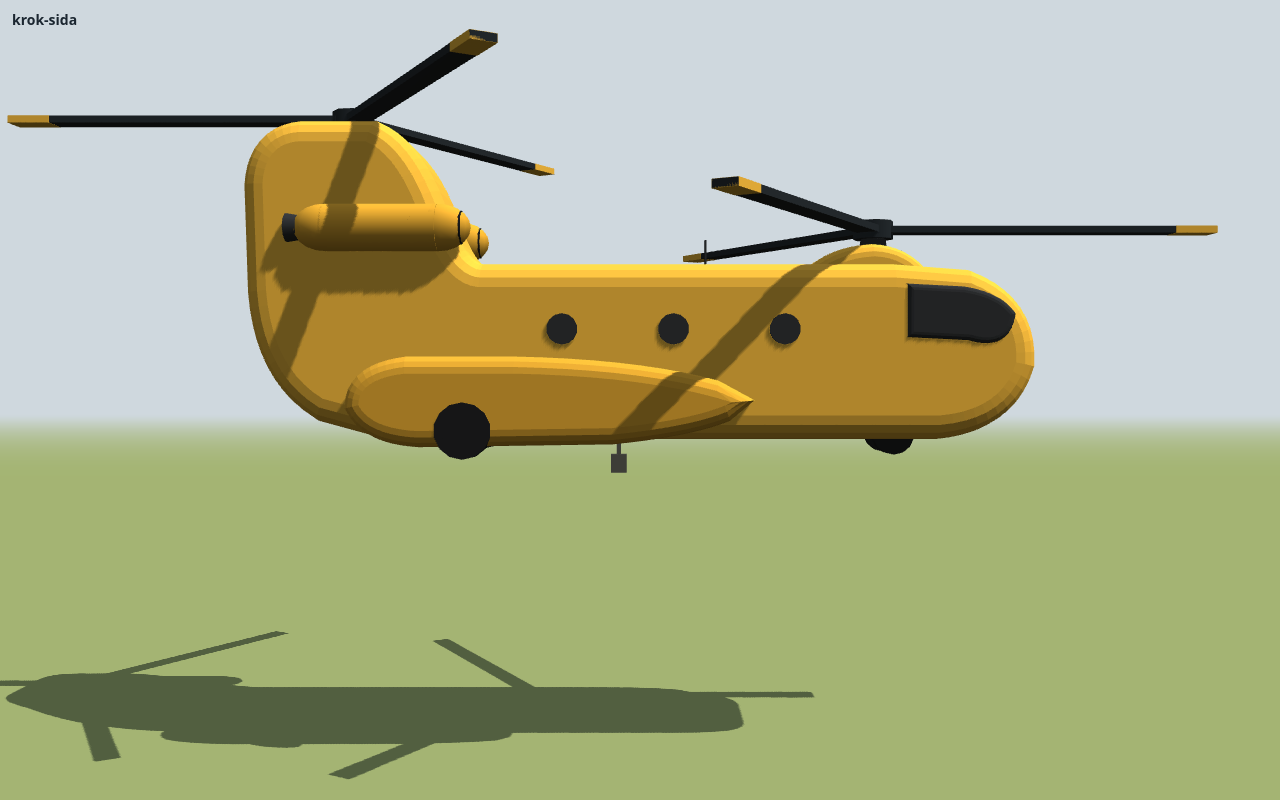
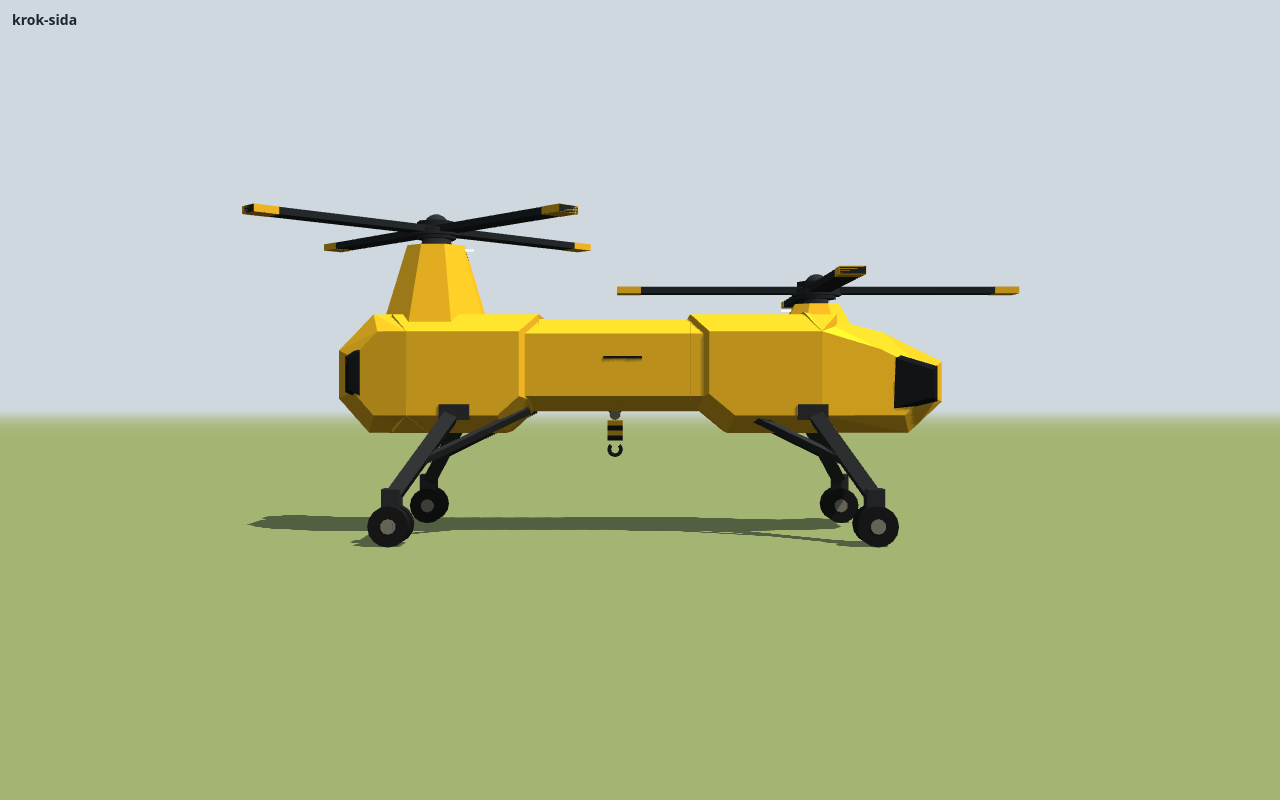
Before and after one commit to MagnusTjerneld/beachhead, a plain HTML site: page proto/modeller.html in a window 1280 px wide. Drawn offline with nearby package versions, Linux system fonts and the light colour scheme.

Commit message:
Prototyp: KROK efter Magnus design 02A, en lång facetterad gul kropp i tre sektioner med upphöjd buk, kort främre och hög bakre rotormast med fyrbladiga rotorer, fyra långa kranben till tvillinghjul och en randig krokblock under mitten (issue 68)
Co-Authored-By: Claude Opus 5.5 (1M context) <noreply@anthropic.com>
Claude-Session: https://claude.ai/code/session_01UesNbXoCtvHArSCaXFA1wE

```diff
--- a/proto/modeller.html
+++ b/proto/modeller.html
@@ -5,7 +5,7 @@
 </head><body><div id="lbl"></div>
 <script src="https://cdnjs.cloudflare.com/ajax/libs/three.js/r128/three.min.js"></script>
 <script>
-/* Prototypes for issue 68 (Magnus 20 okt): KROK as an unmanned tandem-rotor helicopter in the spirit of the Swedish Hkp 4, and BÄVER
+/* Prototypes for issue 68 (Magnus 20 okt): KROK as an unmanned tandem-rotor helicopter (from 21 okt after Magnus's own design 02A), and BÄVER
    as an engineer vehicle in field olive with yellow warning details. Pictures only (decided 20 okt): nothing here is in the game yet.
    The helpers, light and scale are the game's, so the models read as they would there. No real names, logos or copied shapes. */
 const PI=Math.PI,TAU=PI*2,MATS=new Map(),GEOS=new Map();
@@ -17,35 +17,53 @@ function rotor(n,len,w,tip,col){const r=new THREE.Group();r.add(mesh(cyl(w*.9,w*
   for(let i=0;i<n;i++){const b=new THREE.Group();b.rotation.y=i*TAU/n;b.add(mesh(box(len,w*.3,w),mat(col||0x22282e),len/2,0,0));b.add(mesh(box(len*.12,w*.32,w*1.02),mat(tip||0xd8dde0),len*.94,0,0));r.add(b);}
   return r;}
 
-/* KROK, tandem, rounded (21 okt, Magnus: "alldeles för blockig, runda den mer"; proportions from a side view of the Hkp 4, an own
-   silhouette): the body is a side profile extruded to its width with rounded edges, so the nose, the belly and the tall aft pylon
-   flow into one another; long rounded sponsons low on the sides carry the main wheels, a low rounded hump carries the forward rotor,
-   the engines sit as rounded pods on the aft pylon, and the unmanned nose has a dark sensor window and a sensor ball */
-function prof(pts,depth,bev){const sh=new THREE.Shape();sh.moveTo(pts[0][0],pts[0][1]);for(let i=1;i<pts.length;i++){const p=pts[i];if(p.length===4)sh.quadraticCurveTo(p[0],p[1],p[2],p[3]);else sh.lineTo(p[0],p[1]);}
-  const g=new THREE.ExtrudeGeometry(sh,{depth:depth-2*bev,bevelEnabled:true,bevelThickness:bev,bevelSize:bev,bevelSegments:4,curveSegments:10});g.translate(0,0,-(depth-2*bev)/2);return g;}
-function pod(len,r,col,x,y,z){const g=new THREE.Group(),m=mat(col);const c=mesh(cyl(r,r,len,14),m,0,0,0);c.rotation.z=PI/2;g.add(c);
-  for(const sx of[-1,1]){const e=mesh(new THREE.SphereGeometry(r,14,10),m,sx*len/2,0,0);e.scale.set(1.4,1,1);g.add(e);}g.position.set(x,y,z);return g;}
-function krokTandem(col){col=col||0xd9a63a;const g=new THREE.Group(),Y=mat(col),Y2=mat(col===0xd9a63a?0xc4922e:0x434d30),DK=mat(0x2a2c30),MET=mat(0x7d7a72),BLK=mat(0x1b1c1e),SEN=mat(0x111418);
-  // the body: belly, rounded nose, straight back, then the aft pylon rising and the tail sloping back down to the ramp
-  g.add(mesh(prof([[5.4,.75],[6.5,.85,6.75,1.7],[6.8,2.6,5.9,2.95],[4.6,3.05],[-2.9,3.05],[-3.5,3.1,-3.9,4.2],[-4.3,5.4,-4.9,5.65],[-6.1,5.65],[-6.7,5.6,-6.75,4.9],
-    [-6.7,3.0],[-6.6,1.6,-5.7,1.05],[-4.6,.75],[5.4,.75]],2.3,.45),Y));
-  g.add(mesh(prof([[5.9,2.2],[6.55,2.0,6.62,2.55],[6.4,2.85,5.8,2.95],[4.9,3.0],[4.9,2.25],[5.9,2.2]],2.42,.12),DK));   // the dark sensor window
-  g.add(mesh(new THREE.SphereGeometry(.36,12,10),SEN,6.2,.85,0));
-  // the forward rotor on a low rounded hump
-  g.add(mesh(prof([[3.0,2.95],[3.4,3.6,4.3,3.65],[5.0,3.62,5.3,2.95],[3.0,2.95]],1.3,.25),Y));
-  g.add(mesh(cyl(.22,.28,.55,10),DK,4.4,3.9,0));const r1=rotor(3,6.4,.42,0xd9a63a);r1.position.set(4.4,4.2,0);g.add(r1);
-  // the aft rotor on top of the pylon, higher than the forward one
-  g.add(mesh(cyl(.22,.28,.55,10),DK,-5.4,5.95,0));const r2=rotor(3,6.4,.42,0xd9a63a);r2.position.set(-5.4,6.25,0);r2.rotation.y=PI/3;g.add(r2);
-  // the engines as rounded pods on the pylon's flanks, with dark intakes and exhausts
-  for(const z of[-1.25,1.25]){g.add(pod(2.0,.42,col===0xd9a63a?0xc4922e:0x434d30,-4.6,4.1,z));g.add(mesh(cyl(.3,.3,.06,12),BLK,-3.2,4.1,z).rotateZ(PI/2));g.add(mesh(cyl(.26,.2,.4,10),DK,-6.1,4.1,z).rotateZ(PI/2));}
-  // long rounded sponsons low on the sides, tapering forward, carrying the main wheels
-  for(const z of[-1.35,1.35]){const sp=mesh(prof([[1.6,1.0],[.2,1.45,-2.2,1.5],[-4.1,1.5],[-4.9,1.4,-4.9,.95],[-4.7,.55,-3.9,.5],[-.5,.55],[1.0,.7,1.6,1.0]],.9,.3),Y2);sp.position.z=z;g.add(sp);
-    const w=mesh(cyl(.5,.5,.32,14),BLK,-3.1,.5,z*1.22);w.rotation.x=PI/2;g.add(w);g.add(mesh(cyl(.06,.06,.5,6),MET,-3.1,.72,z*1.12).rotateX(PI/2));}
-  for(const z of[-.38,.38]){const w=mesh(cyl(.38,.38,.26,14),BLK,4.7,.38,z);w.rotation.x=PI/2;g.add(w);}g.add(mesh(cyl(.07,.07,.7,6),MET,4.7,.72,0));
-  // round dark ports along the sides, a seam round the ramp, the cargo hook under the middle, a beacon and an antenna
-  for(const x of[2.6,.6,-1.4])for(const z of[-1.16,1.16]){const pt=mesh(cyl(.28,.28,.06,14),DK,x,2.3,z);pt.rotation.x=PI/2;g.add(pt);}
-  g.add(mesh(box(1.0,.32,.85),DK,-.4,.62,0));g.add(mesh(cyl(.04,.04,.6,4),MET,-.4,.2,0));g.add(mesh(box(.3,.35,.15),MET,-.4,-.2,0));
-  g.add(mesh(cyl(.14,.16,.22,8),mat(0xf0a020),-1.8,3.15,0));g.add(mesh(cyl(.02,.02,.9,4),DK,1.2,3.5,.6));
+/* KROK 02A (21 okt, Magnus's own design sheet "KROK / 02A, höjdförskjutna rotorer"): a long faceted yellow body in three sections,
+   nose and tail tapering, the belly raised between the sections so the hook hangs clear; a short pylon forward and a tall one aft so
+   the two four-bladed rotors pass over each other; four long crane legs splayed out to twin wheels, high enough to straddle a load;
+   a dark sensor window in the nose, a dark tail with red lights and a striped hook block under the middle */
+function facet(pts,depth,bev,taper){const sh=new THREE.Shape();sh.moveTo(pts[0][0],pts[0][1]);for(let i=1;i<pts.length;i++)sh.lineTo(pts[i][0],pts[i][1]);
+  const g=new THREE.ExtrudeGeometry(sh,{depth:depth-2*bev,bevelEnabled:true,bevelThickness:bev,bevelSize:bev,bevelSegments:1,curveSegments:1});g.translate(0,0,-(depth-2*bev)/2);
+  if(taper){const p=g.attributes.position;for(let i=0;i<p.count;i++)p.setZ(i,p.getZ(i)*taper(p.getX(i)));g.computeVertexNormals();}return g;}
+function frust(rt,rb,h,sx,sz){const g=new THREE.CylinderGeometry(rt,rb,h,8).toNonIndexed();g.rotateY(PI/8);g.scale(sx,1,sz);g.computeVertexNormals();return g;}
+function strut(a,b,t,m){const d=new THREE.Vector3().subVectors(b,a),L=d.length(),o=new THREE.Mesh(box(t,L,t),m);o.position.copy(a).addScaledVector(d,.5);o.quaternion.setFromUnitVectors(new THREE.Vector3(0,1,0),d.normalize());return o;}
+function krok02(col,load){col=col||0xe8b224;const g=new THREE.Group(),Y=mat(col),DK=mat(0x2a2c30),BLK=mat(0x1b1c1e),MET=mat(0x7d7a72),SEN=mat(0x15181c),
+    WH=new THREE.MeshBasicMaterial({color:0xf4f6f8}),RED=new THREE.MeshBasicMaterial({color:0xd8261c}),AMB=new THREE.MeshBasicMaterial({color:0xf0a020}),V=(x,y,z)=>new THREE.Vector3(x,y,z);
+  const nose=x=>x>4.2?1-.4*(x-4.2)/2.6:1,tail=x=>x<-5.4?1-.22*(-5.4-x)/1.3:1;
+  // the three sections: the nose section, a slightly narrower middle with the belly raised, and the tail section
+  // (the tapering nose and tail are pieces of their own, so their faces stay flat; the joints read as panel seams)
+  g.add(mesh(facet([[1.6,.5],[2.2,0],[4.2,0],[4.2,1.95],[1.6,1.95]],2.3,.42),Y));g.add(mesh(facet([[4.2,0],[6.2,0],[6.75,.5],[6.75,1.0],[5.6,1.55],[4.2,1.95]],2.3,.42,nose),Y));
+  g.add(mesh(facet([[2.0,.45],[2.0,1.9],[-3.3,1.9],[-3.3,.45]],2.05,.36),Y));
+  g.add(mesh(facet([[-2.8,.45],[-2.8,1.95],[-5.4,1.95],[-5.4,0],[-3.3,0]],2.3,.42),Y));g.add(mesh(facet([[-5.4,1.95],[-6.1,1.95],[-6.7,1.35],[-6.7,.55],[-6.2,0],[-5.4,0]],2.3,.42,tail),Y));
+  // the dark sensor window round the nose with a light at each corner, the dark tail with red lights
+  g.add(mesh(facet([[5.95,.18],[6.86,.42],[6.86,1.06],[6.0,1.33]],1.72,.12),SEN));
+  for(const z of[-.62,.62])g.add(mesh(box(.12,.1,.14),WH,6.78,.6,z));
+  g.add(mesh(facet([[-6.45,.42],[-6.79,.6],[-6.79,1.32],[-6.45,1.58]],1.86,.1),SEN));
+  for(const z of[-.8,.8])g.add(mesh(box(.1,.1,.12),RED,-6.8,1.25,z));
+  // the short forward pylon and the tall aft pylon, so the aft rotor runs well above the forward one
+  g.add(mesh(frust(.42,.72,.7,1.35,1.0),Y,4.25,2.3,0));g.add(mesh(cyl(.24,.3,.26,8),DK,4.25,2.78,0));g.add(mesh(box(.3,.05,.08),WH,3.55,2.5,0));
+  const r1=rotor(4,4.8,.52,col);r1.position.set(4.25,2.98,0);r1.add(mesh(cyl(.6,.6,.16,10),DK,0,-.05,0));r1.add(mesh(new THREE.SphereGeometry(.3,10,6,0,TAU,0,PI/2),DK,0,.1,0));g.add(r1);
+  g.add(mesh(frust(.55,1.05,2.1,1.3,1.0),Y,-4.9,3.0,0));g.add(mesh(cyl(.3,.38,.3,8),DK,-4.9,4.2,0));g.add(mesh(box(.4,.05,.08),WH,-4.2,3.95,0));
+  const r2=rotor(4,4.8,.52,col);r2.position.set(-4.9,4.42,0);r2.rotation.y=PI/4;r2.add(mesh(cyl(.6,.6,.16,10),DK,0,-.05,0));r2.add(mesh(new THREE.SphereGeometry(.3,10,6,0,TAU,0,PI/2),DK,0,.1,0));g.add(r2);r1.userData.rotor=r2.userData.rotor=true;
+  // a sensor box and a beacon on the back, vent slots along the middle section
+  g.add(mesh(facet([[.2,1.85],[.2,2.2],[-.6,2.2],[-.6,1.85]],.6,.06),DK,0,0,0));g.add(mesh(cyl(.1,.12,.16,8),AMB,-1.6,2.0,0));
+  for(const z of[-1.03,1.03])g.add(mesh(box(.9,.06,.03),BLK,-.4,1.35,z));
+  // four crane legs: a heavy strut from the body's corner out and down to a knee, a lighter brace from further in, twin wheels
+  for(const[hx,bx,fx]of[[4.0,2.3,5.2],[-4.3,-2.6,-5.5]])for(const s of[-1,1]){
+    const hip=V(hx,.12,s*.95),knee=V(fx,-1.8,s*2.25),axle=V(fx,-2.4,s*2.35);
+    g.add(mesh(box(.7,.36,.5),DK,hx,.08,s*.95));g.add(strut(hip,knee,.32,DK));g.add(strut(knee,axle,.26,DK));
+    g.add(strut(V(bx,.12,s*.8),hip.clone().lerp(knee,.62),.16,DK));g.add(mesh(box(.4,.4,.4),DK,knee.x,knee.y,knee.z));
+    g.add(mesh(box(.2,.2,.62),DK,fx,-2.4,s*2.35));
+    for(const dz of[-.21,.21]){const w=mesh(cyl(.45,.45,.26,16),BLK,fx,-2.4,s*2.35+dz);w.rotation.x=PI/2;g.add(w);const hb=mesh(cyl(.17,.17,.28,10),MET,fx,-2.4,s*2.35+dz);hb.rotation.x=PI/2;g.add(hb);}}
+  // the hook under the middle: a frame from the belly, a block in yellow and black bands, the hook
+  g.add(strut(V(-1.15,.47,0),V(-.6,.02,0),.12,DK));g.add(strut(V(-.05,.47,0),V(-.6,.02,0),.12,DK));g.add(mesh(box(1.4,.12,.4),DK,-.6,.48,0));
+  const pl=mesh(cyl(.13,.13,.2,10),MET,-.6,0,0);pl.rotation.x=PI/2;g.add(pl);
+  for(let i=0;i<4;i++)g.add(mesh(box(.36,.12,.3),i%2?BLK:Y,-.6,-.2-.12*i,0));
+  const hk=mesh(new THREE.TorusGeometry(.14,.045,6,14,PI*1.5),DK,-.6,-.84,0);hk.rotation.z=PI*.75;g.add(hk);
+  if(load){const gy=-2.85,OL=mat(0x4f5b38),WD=mat(0x8a6038);
+    g.add(mesh(box(1.8,.14,1.25),WD,-.6,gy+.07,0));for(const z of[-.5,0,.5])g.add(mesh(box(1.8,.06,.14),WD,-.6,gy+.17,z));
+    g.add(mesh(facet([[.25,gy+.2],[.25,gy+.95],[-1.45,gy+.95],[-1.45,gy+.2]],1.15,.06),OL));
+    for(const x of[-1.1,-.1])g.add(mesh(box(.08,.78,1.19),BLK,x,gy+.58,0));
+    for(const[x,z]of[[.18,.5],[.18,-.5],[-1.38,.5],[-1.38,-.5]])g.add(strut(V(-.6,-.95,0),V(x,gy+.96,z),.04,BLK));}
   return g;}
 
 /* BÄVER, engineer vehicle: an armoured six-wheeler with a sloped glacis, a dozer blade with yellow and black warning edge, a folded
@@ -85,9 +103,10 @@ sc.add(new THREE.HemisphereLight(0xdfe9f2,0x6b6a55,.75));const sun=new THREE.Dir
 Object.assign(sun.shadow.camera,{left:-20,right:20,top:20,bottom:-20});sc.add(sun);
 const gr=new THREE.Mesh(new THREE.PlaneGeometry(400,400),mat(0x7d8a5a));gr.rotation.x=-PI/2;gr.receiveShadow=true;sc.add(gr);
 const q=new URLSearchParams(location.search),v=q.get('v')||'krok-sida';
-const kind=v.split('-')[0],m=kind==='krok'?krokTandem(/oliv/.test(v)?0x4f5b38:0):baverIng();m.traverse(o=>{if(o.isMesh){o.castShadow=true;o.receiveShadow=true;}});
-if(kind==='krok'&&!/mark/.test(v))m.position.y=6;sc.add(m);
-const views={'krok-sida':[0,7.5,22,0,7,0],'krok-snett':[15,13,16,0,7,0],'krok-under':[9,2,11,0,7,0],'krok-ovan':[2,30,6,0,6,0],'krok-mark':[13,6,14,0,2.5,0],'krok-oliv-sida':[0,7.5,22,0,7,0],'krok-oliv-snett':[15,13,16,0,7,0],
+const kind=v.split('-')[0],m=kind==='krok'?krok02(/oliv/.test(v)?0x4f5b38:0,/last/.test(v)):baverIng();m.traverse(o=>{if(o.isMesh){o.castShadow=true;o.receiveShadow=true;}});m.traverse(o=>{if(o.userData.rotor)o.traverse(c=>c.castShadow=false);});  // the rotors spin in the game; a still blade's shadow only reads as stripes
+if(kind==='krok')m.position.y=/under/.test(v)?0:2.85;if(/under/.test(v))gr.visible=false;sc.add(m);
+const views={'krok-fram':[26,3.6,0,0,3.3,0],'krok-bak':[-26,3.6,0,0,3.3,0],'krok-sida':[0,3.4,28,0,3.2,0],'krok-ovan':[0,32,.01,0,0,0],'krok-under':[0,-30,.01,0,0,0],
+  'krok-snett':[17,11,19,0,3,0],'krok-last':[9,3.2,19,-.5,2.6,0],'krok-mark':[13,6,14,0,2.5,0],
   'baver-sida':[0,3.5,13,0,2,0],'baver-snett':[9,6,9,.5,2,0],'baver-bak':[-9,5,7,0,2,0],'baver-ovan':[1,14,3,0,2,0]};
 const c=views[v]||views['krok-sida'],cam=new THREE.PerspectiveCamera(38,W/H,.1,500);cam.position.set(c[0],c[1],c[2]);cam.lookAt(c[3],c[4],c[5]);
 ren.render(sc,cam);document.getElementById('lbl').textContent=v;window.DONE=true;
```
